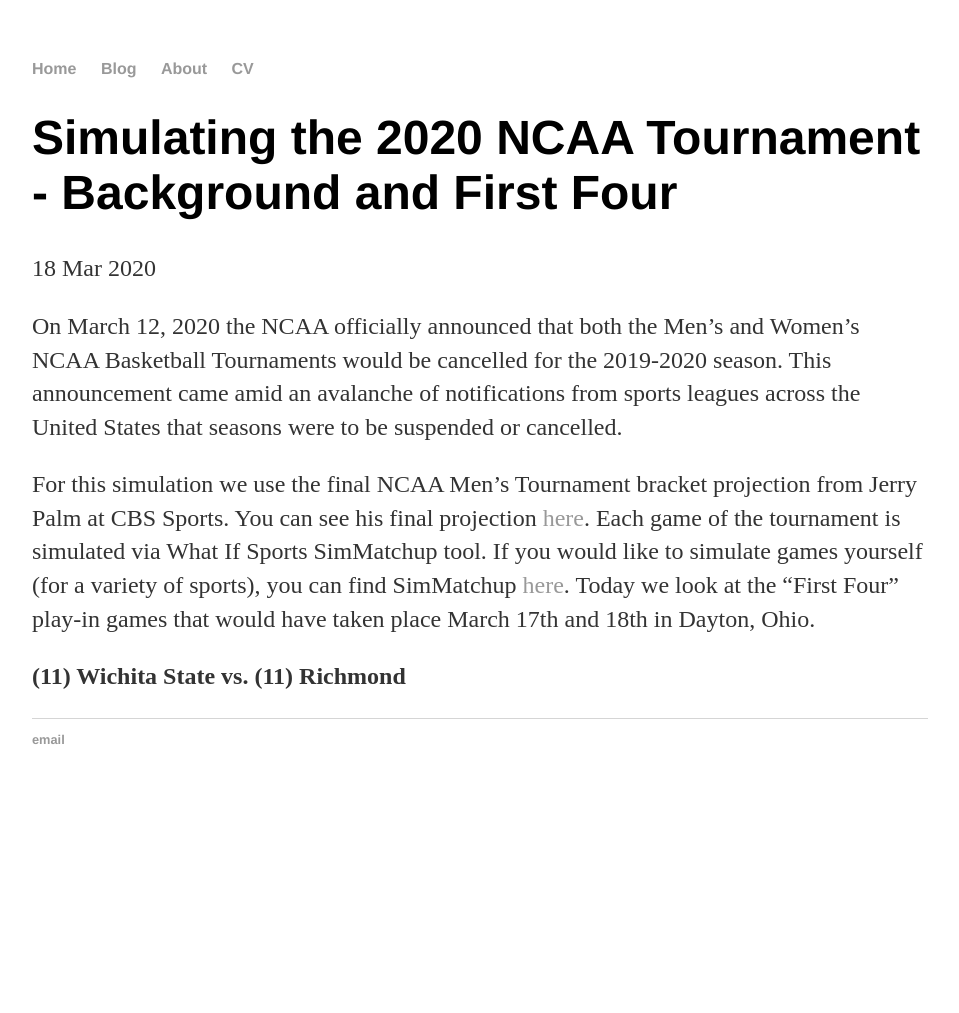
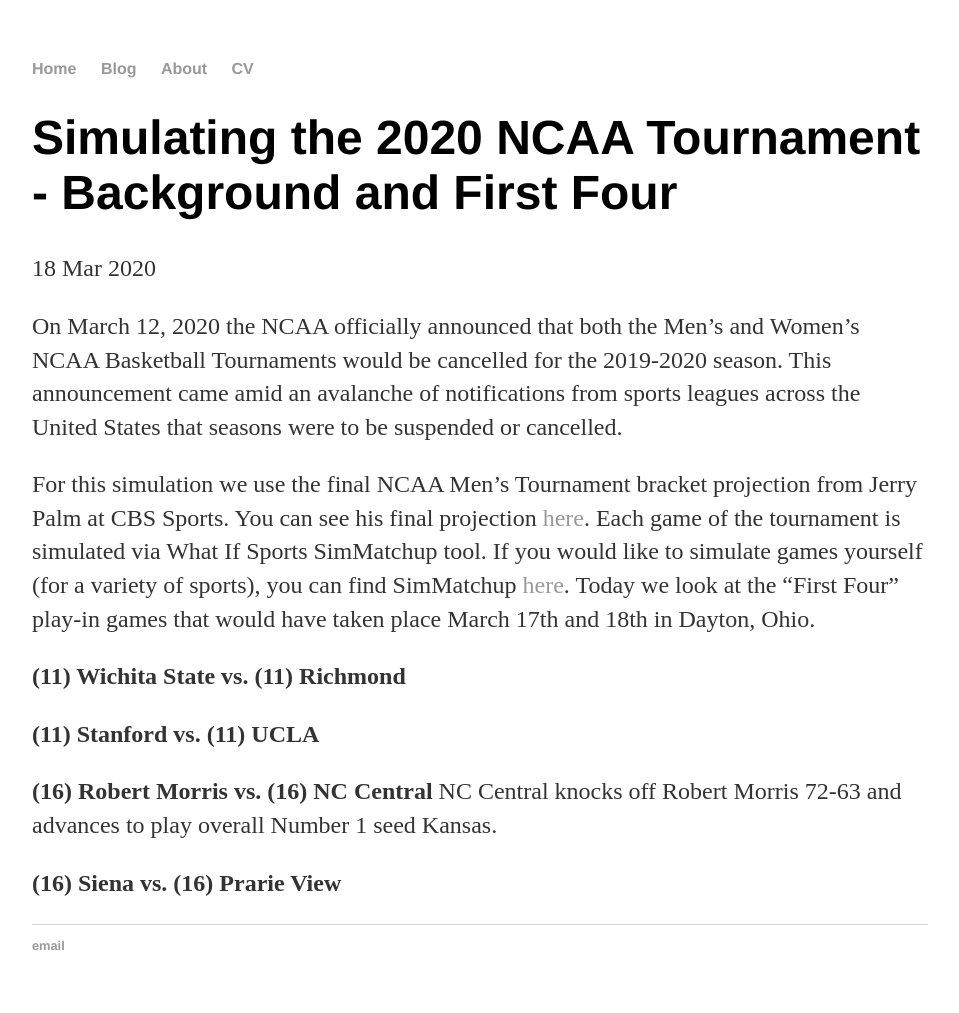
Before and after one commit to stephenhillphd/stephenhillphd.github.io, a Jekyll site: the page built from _posts/2020-03-18-simulating-the-NCAA-tournament.md, in a window 1280 px wide. Shown: the whole page, without its empty margins (160-1119 px from the left). Built offline with Jekyll 4.4.1, drawn with Linux system fonts in a browser that asks for light colours; before the commit the page ends 900 px from its top, so only the background shows below that.

Commit message:
Update 2020-03-18-simulating-the-NCAA-tournament.md

```diff
--- a/_posts/2020-03-18-simulating-the-NCAA-tournament.md
+++ b/_posts/2020-03-18-simulating-the-NCAA-tournament.md
@@ -12,3 +12,10 @@ Each game of the tournament is simulated via What If Sports SimMatchup tool. If
 Today we look at the "First Four" play-in games that would have taken place March 17th and 18th in Dayton, Ohio.
 
 **(11) Wichita State vs. (11) Richmond**
+
+**(11) Stanford vs. (11) UCLA**
+
+**(16) Robert Morris vs. (16) NC Central**
+NC Central knocks off Robert Morris 72-63 and advances to play overall Number 1 seed Kansas.
+
+**(16) Siena vs. (16) Prarie View**
```
